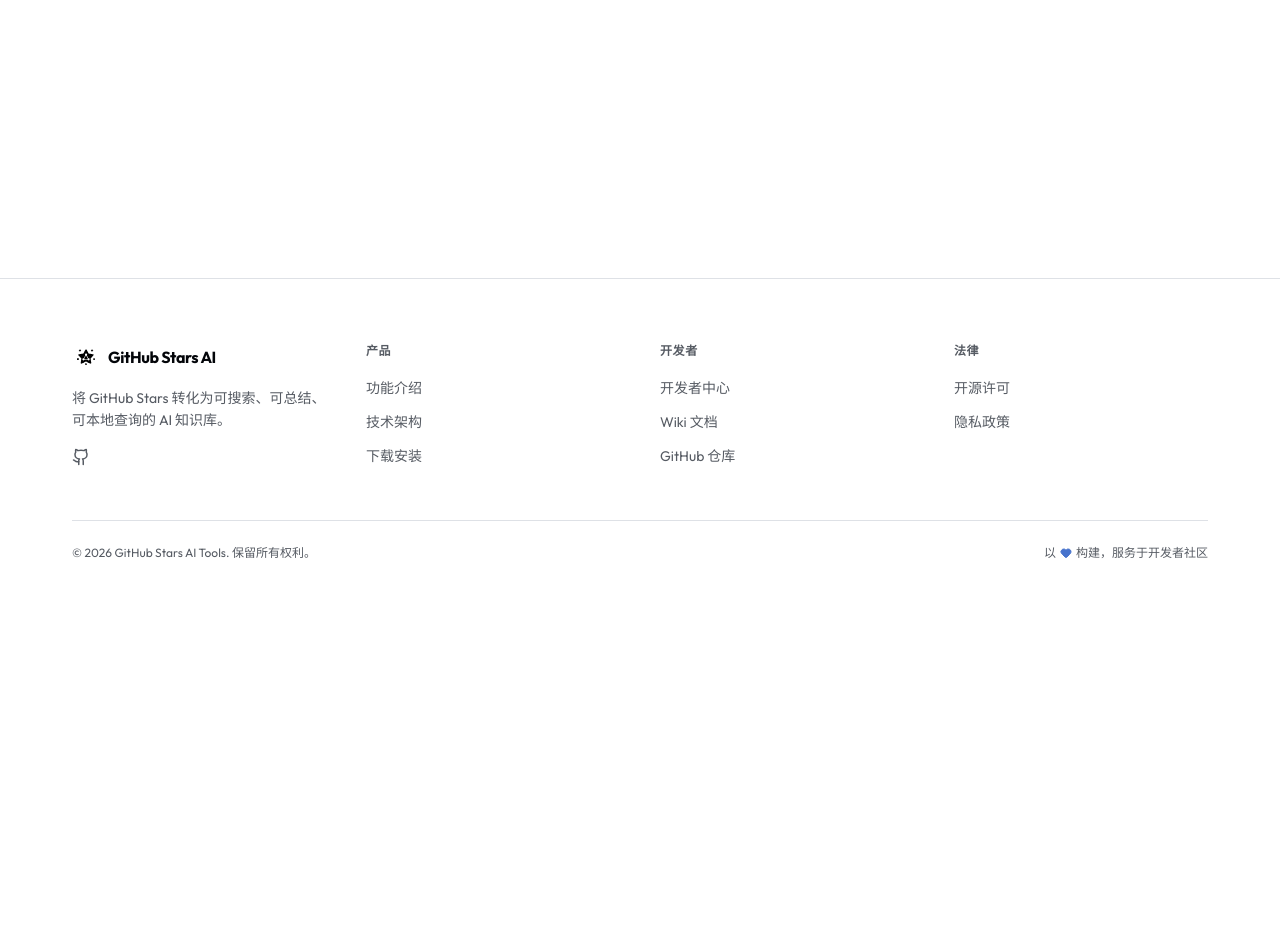
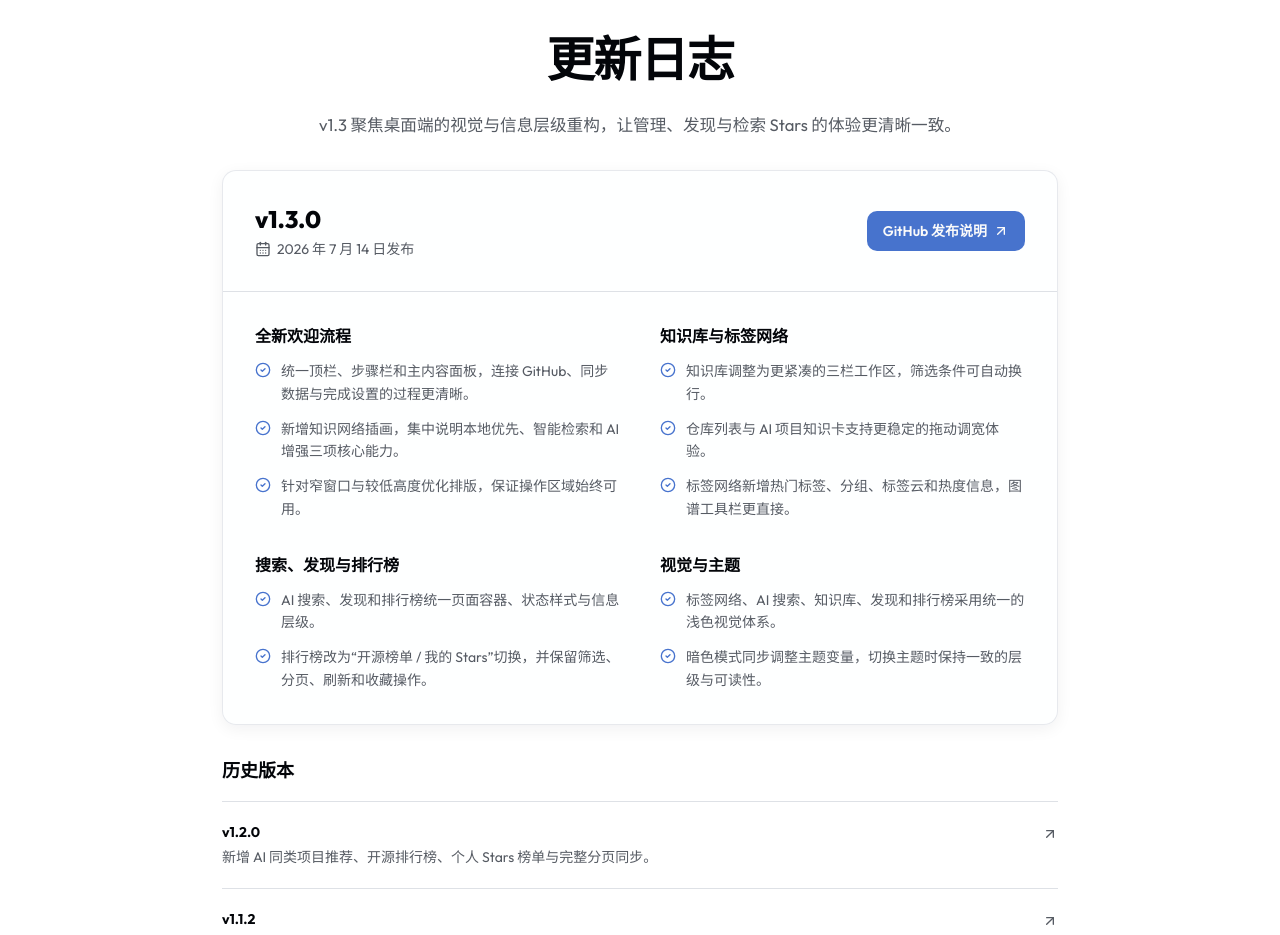
Before and after one commit to xingranya/GSAT-Web, a React (Vite) app: page /changelog in a window 1280 px wide. Shown: the part 175-1110 px from the top of the page. Before the commit the page ends 800 px from the top, so only its background shows below. Built offline with nearby package versions, Linux system fonts and the light colour scheme.

Commit message:
feat(release): 更新 v1.3 下载与版本日志

```diff
--- a/src/App.tsx
+++ b/src/App.tsx
@@ -7,6 +7,7 @@
 import Architecture from './pages/Architecture';
 import Developer from './pages/Developer';
 import Download from './pages/Download';
+import Changelog from './pages/Changelog';
 
 export default function App() {
   return (
@@ -21,6 +22,7 @@
             <Route path="/architecture" element={<Architecture />} />
             <Route path="/developer" element={<Developer />} />
             <Route path="/download" element={<Download />} />
+            <Route path="/changelog" element={<Changelog />} />
           </Routes>
         </main>
         <Footer />
--- a/src/components/Footer.tsx
+++ b/src/components/Footer.tsx
@@ -8,6 +8,7 @@
       { label: '功能介绍', to: '/features' },
       { label: '技术架构', to: '/architecture' },
       { label: '下载安装', to: '/download' },
+      { label: '更新日志', to: '/changelog' },
     ],
   },
   {
--- a/src/components/Header.tsx
+++ b/src/components/Header.tsx
@@ -104,7 +104,7 @@
             animate={{ opacity: 1, y: 0 }}
             exit={{ opacity: 0, y: -8 }}
             transition={{ duration: 0.2, ease: [0.16, 1, 0.3, 1] }}
-            className="md:hidden fixed top-16 right-0 bottom-0 left-0 z-40 bg-[var(--c-bg)] border-t border-border"
+            className="glass-mobile-menu md:hidden fixed top-16 right-0 bottom-0 left-0 z-40 border-t border-border"
           >
             <nav className="flex flex-col p-6 gap-1">
               {NAV_ITEMS.map(({ icon: Icon, ...item }) => (
--- a/src/components/Hero.tsx
+++ b/src/components/Hero.tsx
@@ -105,7 +105,7 @@
             className="inline-flex items-center gap-2 px-3.5 py-1.5 rounded-full bg-primary-soft border border-primary/15 mb-7"
           >
             <span className="w-1.5 h-1.5 rounded-full bg-primary animate-pulse" />
-            <span className="text-xs font-medium text-primary">v1.2 已发布 · 本地优先 · 隐私安全</span>
+            <span className="text-xs font-medium text-primary">v1.3 已发布 · 视觉焕新 · 本地优先</span>
           </motion.div>
 
           {/* 主标题：clip-path 从中心展开 */}
--- a/src/index.css
+++ b/src/index.css
@@ -103,6 +103,12 @@
   border-bottom: 1px solid oklch(0.910 0.007 260 / 0.70);
 }
 
+.glass-mobile-menu {
+  background: oklch(1.000 0 0 / 0.82);
+  -webkit-backdrop-filter: blur(24px) saturate(1.5);
+  backdrop-filter: blur(28px) saturate(1.5);
+}
+
 @media (prefers-color-scheme: dark) {
   .glass-panel {
     background: oklch(0.135 0.010 260 / 0.72);
@@ -113,6 +119,10 @@
     background: oklch(0.090 0.008 260 / 0.64);
     border-bottom: 1px solid oklch(0.220 0.012 260 / 0.70);
   }
+
+  .glass-mobile-menu {
+    background: oklch(0.090 0.008 260 / 0.82);
+  }
 }
 
 /* 不支持毛玻璃的浏览器仍保持足够的文字与边界对比度。 */
@@ -122,6 +132,10 @@
   }
 
   .glass-nav {
+    background: var(--c-bg);
+  }
+
+  .glass-mobile-menu {
     background: var(--c-bg);
   }
 }
--- /dev/null
+++ b/src/pages/Changelog.tsx
@@ -0,0 +1,140 @@
+import { ArrowUpRight, CalendarDays, CheckCircle2, Sparkles } from 'lucide-react';
+import { motion } from 'motion/react';
+
+const RELEASE_URL = 'https://github.com/xingranya/GitHub-Stars-AI-Tools/releases/tag/v1.3.0';
+
+const CHANGE_GROUPS = [
+  {
+    title: '全新欢迎流程',
+    items: [
+      '统一顶栏、步骤栏和主内容面板，连接 GitHub、同步数据与完成设置的过程更清晰。',
+      '新增知识网络插画，集中说明本地优先、智能检索和 AI 增强三项核心能力。',
+      '针对窄窗口与较低高度优化排版，保证操作区域始终可用。',
+    ],
+  },
+  {
+    title: '知识库与标签网络',
+    items: [
+      '知识库调整为更紧凑的三栏工作区，筛选条件可自动换行。',
+      '仓库列表与 AI 项目知识卡支持更稳定的拖动调宽体验。',
+      '标签网络新增热门标签、分组、标签云和热度信息，图谱工具栏更直接。',
+    ],
+  },
+  {
+    title: '搜索、发现与排行榜',
+    items: [
+      'AI 搜索、发现和排行榜统一页面容器、状态样式与信息层级。',
+      '排行榜改为“开源榜单 / 我的 Stars”切换，并保留筛选、分页、刷新和收藏操作。',
+    ],
+  },
+  {
+    title: '视觉与主题',
+    items: [
+      '标签网络、AI 搜索、知识库、发现和排行榜采用统一的浅色视觉体系。',
+      '暗色模式同步调整主题变量，切换主题时保持一致的层级与可读性。',
+    ],
+  },
+];
+
+const PREVIOUS_RELEASES = [
+  { version: 'v1.2.0', description: '新增 AI 同类项目推荐、开源排行榜、个人 Stars 榜单与完整分页同步。' },
+  { version: 'v1.1.2', description: '完善 AI 配置、本地模型兼容、仓库清单导入导出与概览体验。' },
+  { version: 'v1.0.1', description: '首个完整桌面版本，带来 AI 搜索、README 解析与应用内更新。' },
+];
+
+export default function Changelog() {
+  return (
+    <>
+      <section className="max-w-[1200px] mx-auto px-5 lg:px-8 pt-12 lg:pt-20 pb-8">
+        <div className="max-w-3xl mx-auto text-center">
+          <div className="inline-flex items-center gap-2 px-3.5 py-1.5 rounded-full bg-primary-soft border border-primary/15 text-primary text-xs font-medium">
+            <Sparkles className="w-3.5 h-3.5" />
+            最新版本 v1.3.0
+          </div>
+          <motion.h1
+            initial={{ opacity: 0, y: 20 }}
+            animate={{ opacity: 1, y: 0 }}
+            transition={{ duration: 0.5 }}
+            className="mt-6 font-heading text-[clamp(2rem,4vw,3rem)] font-extrabold text-ink-heading tracking-tight text-balance"
+          >
+            更新日志
+          </motion.h1>
+          <motion.p
+            initial={{ opacity: 0, y: 20 }}
+            animate={{ opacity: 1, y: 0 }}
+            transition={{ duration: 0.5, delay: 0.08 }}
+            className="mt-4 text-muted text-[clamp(0.95rem,1.3vw,1.06rem)] leading-relaxed"
+          >
+            v1.3 聚焦桌面端的视觉与信息层级重构，让管理、发现与检索 Stars 的体验更清晰一致。
+          </motion.p>
+        </div>
+      </section>
+
+      <section className="max-w-[900px] mx-auto px-5 lg:px-8 pb-[clamp(3.5rem,7vw,6rem)]">
+        <motion.article
+          initial={{ opacity: 0, y: 24 }}
+          whileInView={{ opacity: 1, y: 0 }}
+          viewport={{ once: true }}
+          transition={{ duration: 0.5 }}
+          className="glass-panel rounded-[14px] overflow-hidden"
+        >
+          <header className="p-7 md:p-8 border-b border-border flex flex-col sm:flex-row sm:items-center sm:justify-between gap-4">
+            <div>
+              <h2 className="font-heading text-2xl font-extrabold text-ink-heading">v1.3.0</h2>
+              <p className="mt-1 flex items-center gap-1.5 text-sm text-muted">
+                <CalendarDays className="w-4 h-4" />
+                2026 年 7 月 14 日发布
+              </p>
+            </div>
+            <a
+              href={RELEASE_URL}
+              target="_blank"
+              rel="noopener noreferrer"
+              className="inline-flex items-center justify-center gap-1.5 rounded-[10px] bg-primary text-primary-fg px-4 py-2.5 text-sm font-semibold hover:bg-primary-hover transition-colors"
+            >
+              GitHub 发布说明
+              <ArrowUpRight className="w-4 h-4" />
+            </a>
+          </header>
+
+          <div className="p-7 md:p-8 grid grid-cols-1 md:grid-cols-2 gap-x-10 gap-y-8">
+            {CHANGE_GROUPS.map((group) => (
+              <section key={group.title}>
+                <h3 className="font-heading text-base font-bold text-ink-heading mb-3">{group.title}</h3>
+                <ul className="space-y-3">
+                  {group.items.map((item) => (
+                    <li key={item} className="flex gap-2.5 text-sm leading-relaxed text-muted">
+                      <CheckCircle2 className="w-4 h-4 text-primary shrink-0 mt-0.5" />
+                      <span>{item}</span>
+                    </li>
+                  ))}
+                </ul>
+              </section>
+            ))}
+          </div>
+        </motion.article>
+
+        <section className="mt-8">
+          <h2 className="font-heading text-lg font-bold text-ink-heading mb-4">历史版本</h2>
+          <div className="divide-y divide-border border-y border-border">
+            {PREVIOUS_RELEASES.map((release) => (
+              <a
+                key={release.version}
+                href={`https://github.com/xingranya/GitHub-Stars-AI-Tools/releases/tag/${release.version}`}
+                target="_blank"
+                rel="noopener noreferrer"
+                className="group flex items-start justify-between gap-5 py-5 text-left hover:bg-surface-hover transition-colors"
+              >
+                <div>
+                  <h3 className="font-heading text-sm font-bold text-ink-heading">{release.version}</h3>
+                  <p className="mt-1 text-sm leading-relaxed text-muted">{release.description}</p>
+                </div>
+                <ArrowUpRight className="w-4 h-4 shrink-0 text-muted group-hover:text-primary transition-colors mt-1" />
+              </a>
+            ))}
+          </div>
+        </section>
+      </section>
+    </>
+  );
+}
--- a/src/pages/Download.tsx
+++ b/src/pages/Download.tsx
@@ -1,8 +1,9 @@
-import { Monitor, Laptop, Download as DownloadIcon, Shield, AlertTriangle, ExternalLink } from 'lucide-react';
+import { Monitor, Laptop, Download as DownloadIcon, Shield, AlertTriangle, ExternalLink, History } from 'lucide-react';
 import { motion } from 'motion/react';
+import { Link } from 'react-router-dom';
 import type { LucideIcon } from 'lucide-react';
 
-const RELEASE_BASE = 'https://github.com/xingranya/GitHub-Stars-AI-Tools/releases/download/v1.2.0';
+const RELEASE_BASE = 'https://github.com/xingranya/GitHub-Stars-AI-Tools/releases/download/v1.3.0';
 
 interface Platform {
   icon: LucideIcon;
@@ -20,33 +21,25 @@
     name: 'macOS',
     arch: 'Apple Silicon (M1+)',
     format: '.dmg',
-    size: '~7.8 MB',
-    href: `${RELEASE_BASE}/GitHub-Stars-AI-Tools_1.2.0_aarch64.dmg`,
-  },
-  {
-    icon: Monitor,
-    name: 'macOS',
-    arch: 'Intel',
-    format: '.dmg',
-    size: '~8.2 MB',
-    href: `${RELEASE_BASE}/GitHub-Stars-AI-Tools_1.2.0_x64.dmg`,
+    size: '~8.1 MB',
+    href: `${RELEASE_BASE}/GitHub-Stars-AI-Tools_1.3.0_aarch64.dmg`,
   },
   {
     icon: Monitor,
     name: 'Windows',
     arch: 'x64',
     format: '.exe (NSIS)',
-    size: '~5.8 MB',
-    href: `${RELEASE_BASE}/GitHub-Stars-AI-Tools_1.2.0_x64-setup.exe`,
+    size: '~6.1 MB',
+    href: `${RELEASE_BASE}/GitHub-Stars-AI-Tools_1.3.0_x64-setup.exe`,
   },
   {
     icon: Laptop,
     name: 'Linux',
     arch: 'x64',
     format: '.deb / .rpm / .AppImage',
-    size: '~9.8 MB',
-    href: `${RELEASE_BASE}/GitHub-Stars-AI-Tools_1.2.0_amd64.deb`,
-    note: '取决于发行版',
+    size: '~10.0 MB',
+    href: `${RELEASE_BASE}/GitHub-Stars-AI-Tools_1.3.0_amd64.deb`,
+    note: '另提供 .rpm / .AppImage',
   },
 ];
 
@@ -72,6 +65,13 @@
           >
             支持 macOS、Windows 和 Linux。免费使用，本地运行，数据不出您的设备。
           </motion.p>
+          <Link
+            to="/changelog"
+            className="mt-3 inline-flex items-center gap-1.5 text-sm font-medium text-primary hover:underline"
+          >
+            <History className="w-4 h-4" />
+            v1.3.0 更新内容
+          </Link>
         </div>
       </section>
 
```
Also changed, not shown: 1 other file (tests, documents, lock files or other folders).
